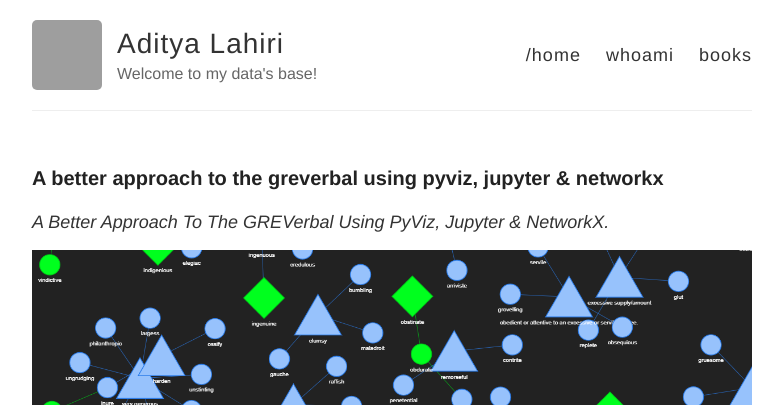
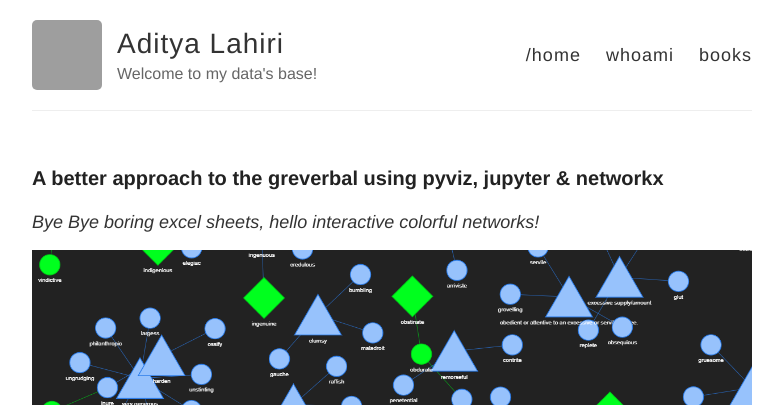
Before and after one commit to adityalahiri/adityalahiri.github.io, a Jekyll site: the page built from _posts/2019-11-21-A Better Approach To The GREVerbal Using PyViz, Jupyter & NetworkX.md, in a window 1280 px wide and 900 px high. Shown: the top 405 px of the window, without its empty margins (248-1031 px from the left). Built offline with Jekyll 4.4.1, drawn with Linux system fonts in a browser that asks for light colours; our own code applies the rules of GitHub Pages for plain Markdown files; grey boxes are pictures that could not be loaded.

Commit message:
Update 2019-11-21-A Better Approach To The GREVerbal Using PyViz, Jupyter & NetworkX.md

```diff
--- a/_posts/2019-11-21-A Better Approach To The GREVerbal Using PyViz, Jupyter & NetworkX.md
+++ b/_posts/2019-11-21-A Better Approach To The GREVerbal Using PyViz, Jupyter & NetworkX.md
@@ -2,7 +2,7 @@
 published: true
 ---
 
-*A Better Approach To The GREVerbal Using PyViz, Jupyter & NetworkX.*
+*Bye Bye boring excel sheets, hello interactive colorful networks!*
 
 
 ![The GreVisualizer](/images/gre_ft.PNG)
```
